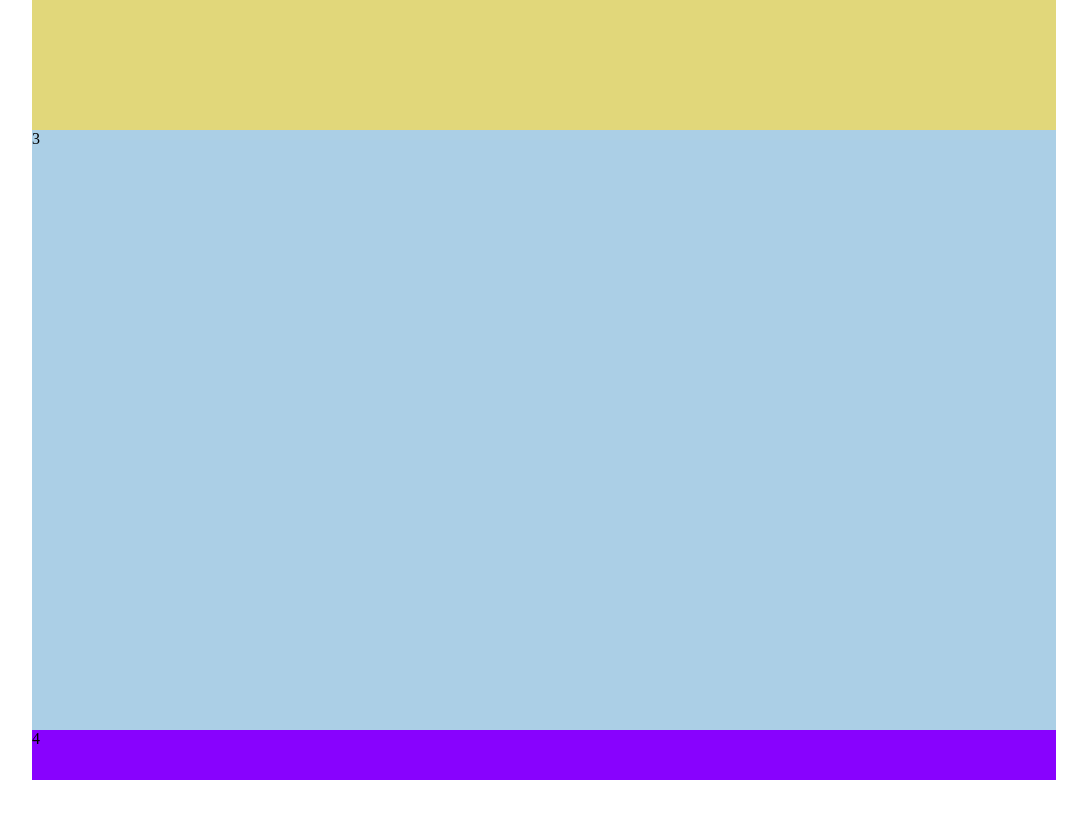
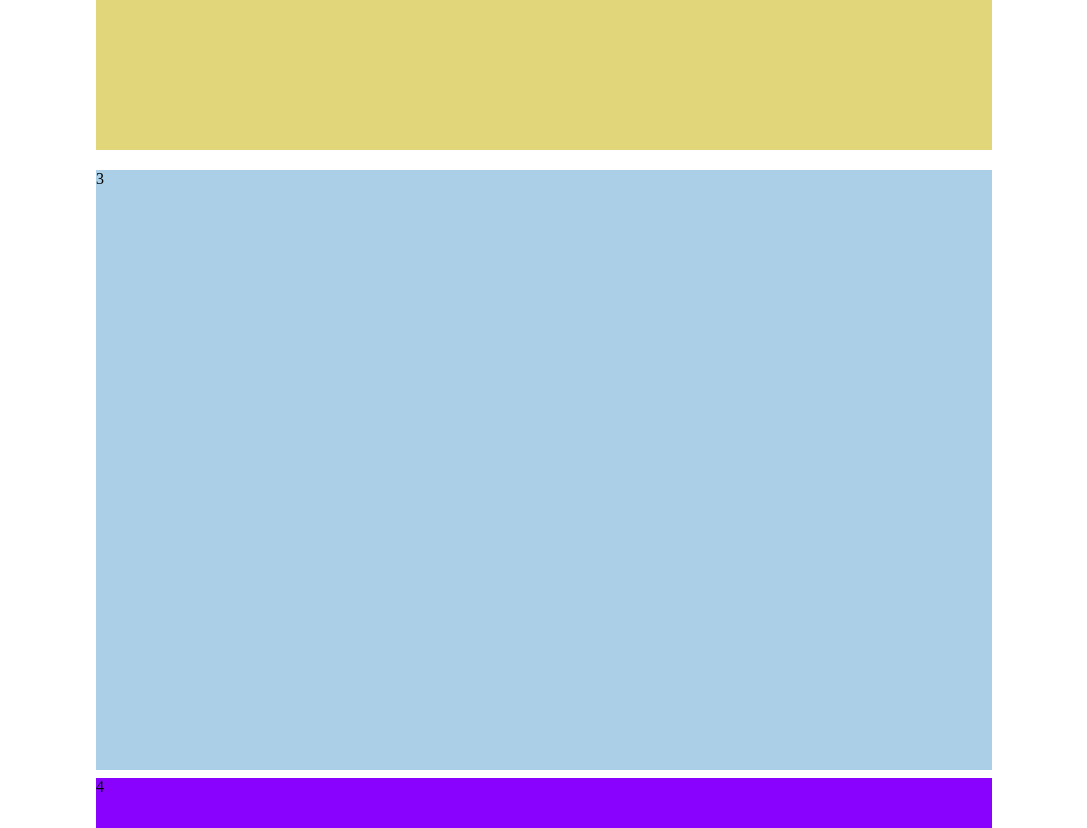
Before and after one commit to lucagaddini/htmlcss-struttura-wp, a plain HTML site: page img/index.html in a window 1280 px wide. Shown: the part 440-1268 px from the top of the page, without its empty margins (96-1183 px from the left). Before the commit the page ends 1220 px from the top, so only its background shows below. Drawn offline with Linux system fonts and the light colour scheme.

Commit message:
{HTML} Added: "top-margin" & "top-margin-half" class - —{CSS} Added: "top-margin" & "top-margin-half" Style - Changed: .container background

```diff
--- a/css/style.css
+++ b/css/style.css
@@ -11,9 +11,9 @@
 }
 
 .container{
-  width: 80%;
+  width: 70%;
   margin: auto;
-  background-color: crimson;
+  background-color: white;
 }
 
 
@@ -36,3 +36,11 @@ main{
   height: 450px;
   background-color: #e1d77a;
 }
+
+.top-margin{
+  margin-top: 20px;
+}
+
+.top-margin-half{
+  margin-top: 7.5px;
+}
--- a/img/index.html
+++ b/img/index.html
@@ -13,10 +13,11 @@
 
     <header>1</header>
 
-    <section class="banner">2</section>
-    <main>3</main>
+    <section class="banner top-margin">2</section>
 
-    <footer>4</footer>
+    <main class="top-margin">3</main>
+
+    <footer class="top-margin-half">4</footer>
 
   </div>
 
```
